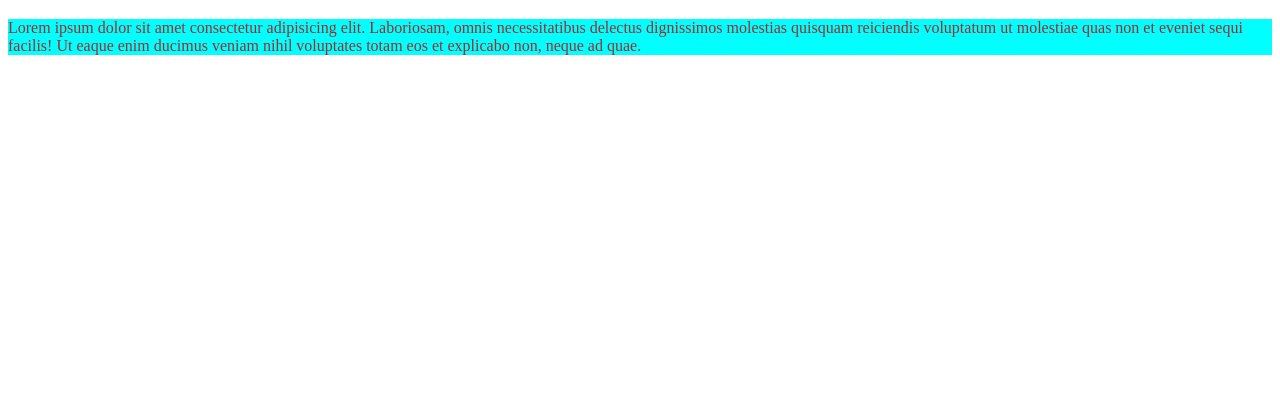
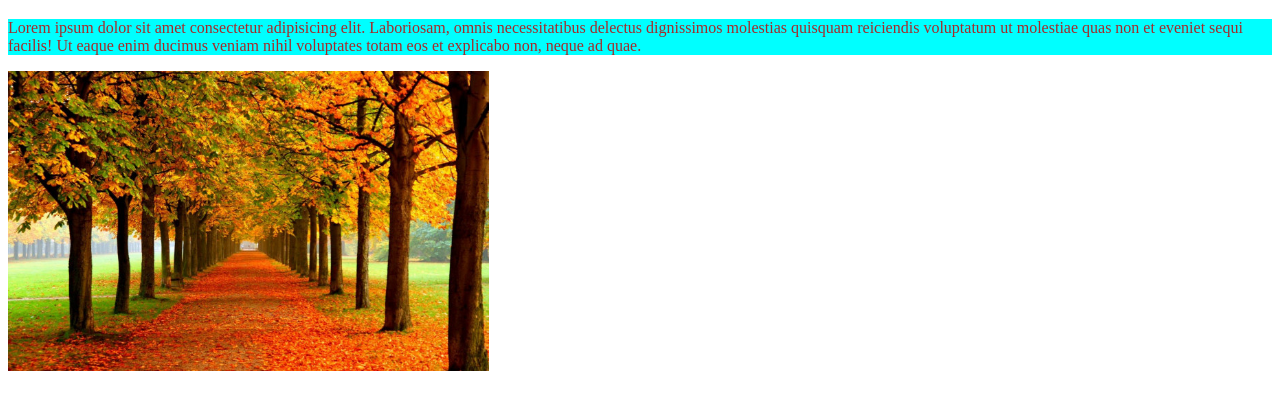
Before and after one commit to paulpabel/pabel-sust-github-repo, a plain HTML site: page index.html in a window 1280 px wide. Shown: the part 61-470 px from the top of the page. Drawn offline with Linux system fonts and the light colour scheme.

Commit message:
adding images

```diff
--- a/index.html
+++ b/index.html
@@ -9,6 +9,7 @@
 <body>
     <h1>My first github learning</h1>
     <p>Lorem ipsum dolor sit amet consectetur adipisicing elit. Laboriosam, omnis necessitatibus delectus dignissimos molestias quisquam reiciendis voluptatum ut molestiae quas non et eveniet sequi facilis! Ut eaque enim ducimus veniam nihil voluptates totam eos et explicabo non, neque ad quae.</p>
+    <img src="./images/nature.jpg" alt="nature">
 
 </body>
 </html>
--- a/style.css
+++ b/style.css
@@ -6,3 +6,6 @@ p{
     color: brown;
     background-color: aqua;
 }
+img{
+    height: 300px;
+}
```
Also changed, not shown: images/nature.jpg (added), images/nature2.jpg (added).
